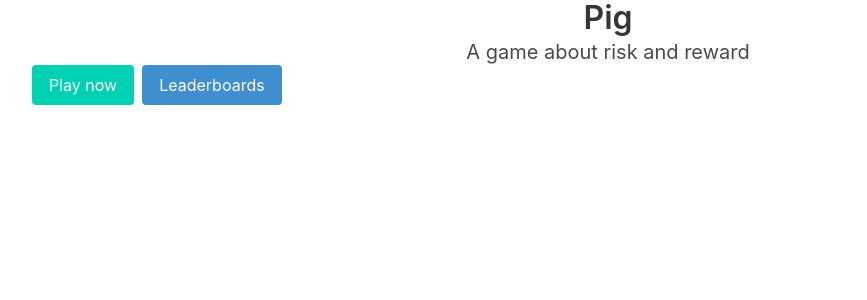
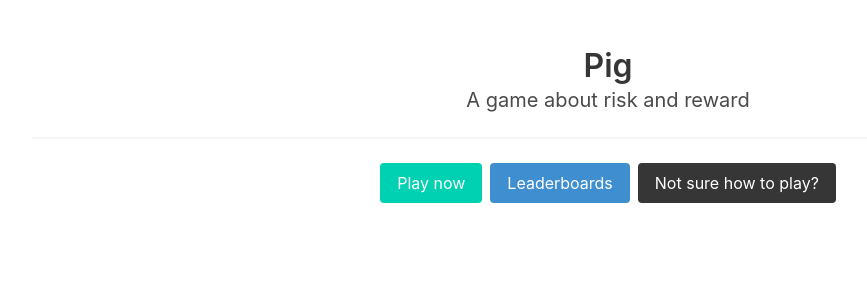
Before and after one commit to lamaqdahodwala/pig, a Django app: template battle/templates/index.html in a window 1280 px wide. Shown: the top 300 px of the page, without its empty margins (32-899 px from the left). Run offline with Django 3.2, Linux system fonts and the light colour scheme; the template is opened without the code that fills it, so the values that code supplies are empty.

Commit message:
added some more styles

```diff
--- a/battle/main/urls.py
+++ b/battle/main/urls.py
@@ -4,5 +4,6 @@ from django.urls import path
 urlpatterns = [
     path("game", views.game, name="game"),
     path("leaderboard", views.leaderboard_view, name="leaderboard"),
-    path('how_to_play', views.how_to_play, name='howtoplay')
+    path('how_to_play', views.how_to_play, name='howtoplay'),
+    path('', views.index, name='index')
 ]
--- a/battle/templates/index.html
+++ b/battle/templates/index.html
@@ -1,16 +1,19 @@
 {% extends 'base.html' %}
 
 {% block content %}
+<br><br>
 <div class="container">
     <div class="has-text-centered">
         <h1 class="title">Pig</h1>
         <h1 class="subtitle">A game about risk and reward</h1>
     </div>
-    <div class="is-flex-is-justify-content-center is-flex-direction-row">
-        <div class="buttons">
-            <a href="{% url 'game' %}" class="button is-primary">Play now</a>
-            <a href="{% url 'leaderboard' %}" class='button is-info'>Leaderboards</a>
-        </div>
+    <hr>
+    <div class="is-flex is-justify-content-center is-flex-direction-row">
+            <div class="buttons">
+                <a href="{% url 'game' %}" class="button is-primary">Play now</a>
+                <a href="{% url 'leaderboard' %}" class='button is-info'>Leaderboards</a>
+                <a href="{% url 'howtoplay' %}" class='button is-dark'>Not sure how to play?</a>
+            </div>
     </div>
 </div>
 {% endblock %}
```
